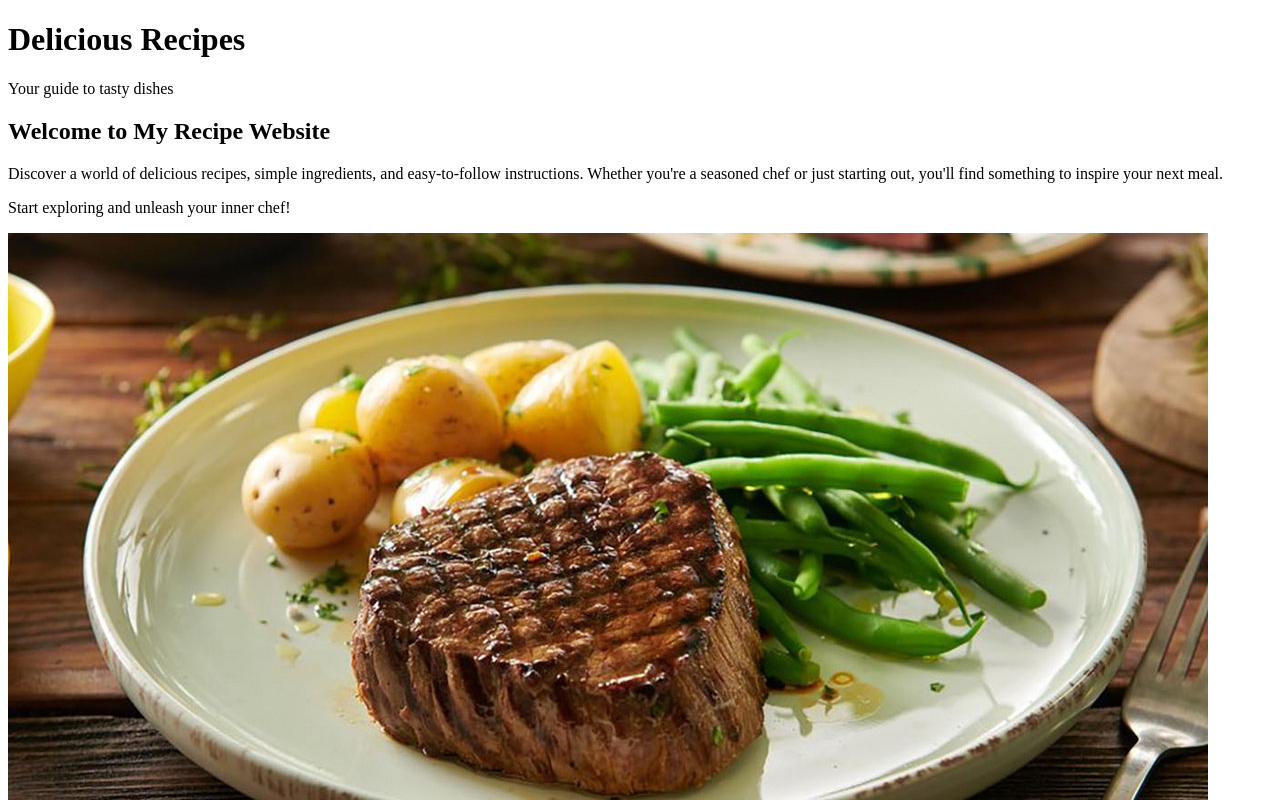
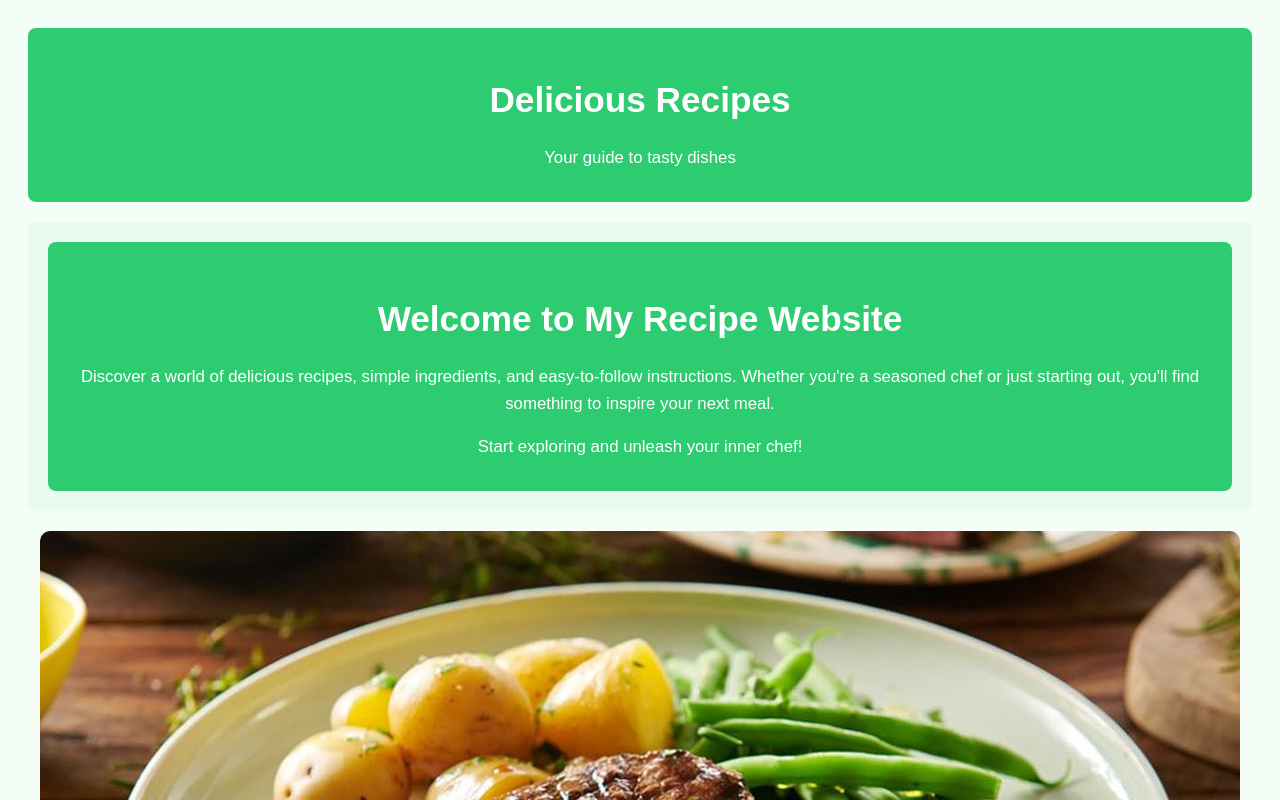
Before and after one commit to shayanzarin/Recipe-Website, a plain HTML site: page index.html in a window 1280 px wide. Shown: the top 800 px of the page. Drawn offline with Linux system fonts and the light colour scheme.

Commit message:
adding css

```diff
--- a/index.html
+++ b/index.html
@@ -3,6 +3,7 @@
 <head>
     <meta charset="UTF-8">
     <meta name="viewport" content="width=device-width, initial-scale=1.0">
+    <link rel="stylesheet" href="main.css">
     <title>Recipe Website</title>
 </head>
 <body>
--- /dev/null
+++ b/main.css
@@ -0,0 +1,53 @@
+:root {
+    --green1: #2ecc71;
+    --green2: #eafaf1;
+    --text-dark: #333;
+    --background: #f4fdf6;
+}
+
+body {
+    font-family: Arial, sans-serif;
+    background-color: var(--background);
+    color: var(--text-dark);
+    line-height: 1.6;
+    padding: 20px;
+}
+
+header {
+    background-color: var(--green1);
+    color: white;
+    padding: 20px;
+    text-align: center;
+    border-radius: 8px;
+}
+
+h1 {
+    font-size: 2.2em;
+    margin-bottom: 10px;
+}
+
+p {
+    font-size: 1.05em;
+    margin-bottom: 10px;
+}
+
+.container {
+    background-color: var(--green2);
+    padding: 20px;
+    margin-top: 20px;
+    border-radius: 5px;
+}
+
+img {
+    display: block;
+    max-width: 100%;
+    height: auto;
+    margin: 20px auto;
+    border-radius: 10px;
+}
+
+footer {
+    text-align: center;
+    margin-top: 40px;
+    font-size: 2em;
+}
```
